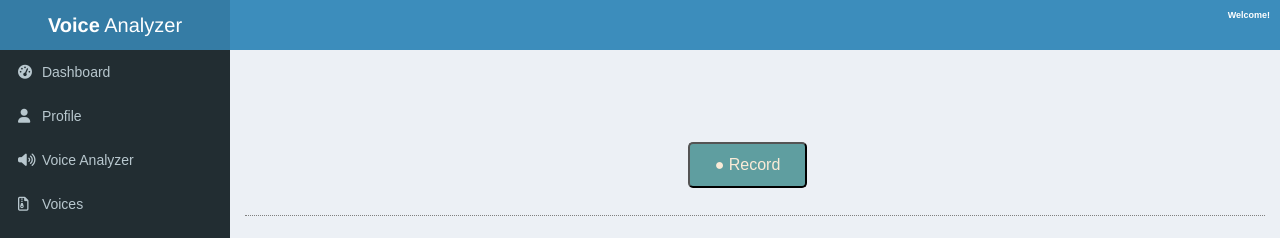
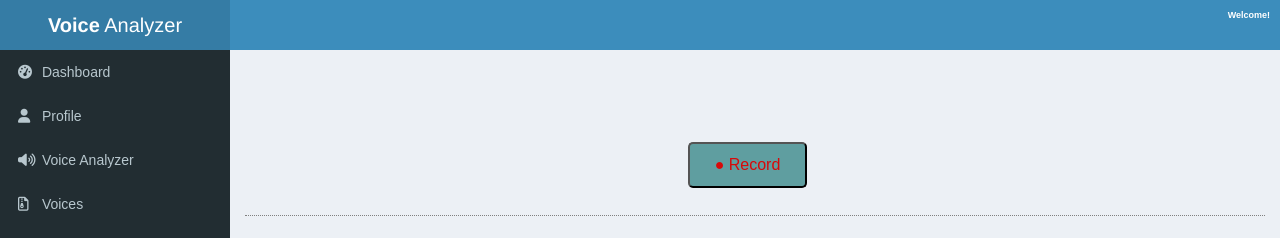
Before and after one commit to vasu1028/speech-recog, a React (Create React App) app: page /#/voiceAnalyzer in a window 1280 px wide. Shown: the top 238 px of the page. Built offline with nearby package versions, Linux system fonts and the light colour scheme.

Commit message:
record button color change

```diff
--- a/src/index.css
+++ b/src/index.css
@@ -22,6 +22,10 @@ body {
   font-size: 16px;
 }
 
+.AudioRecorder-button:not(.hasAudio) {
+  color: #d80909;
+}
+
 div.index {
   text-align: center;
   padding-top: 5%;
```
